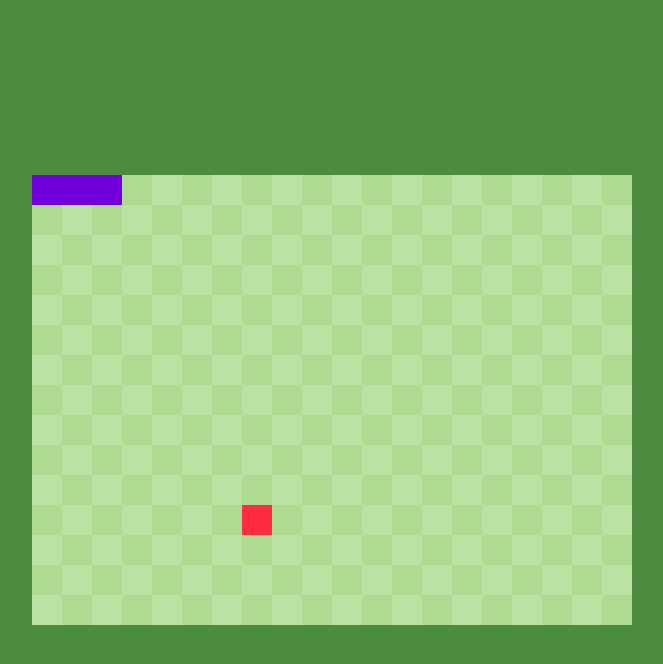
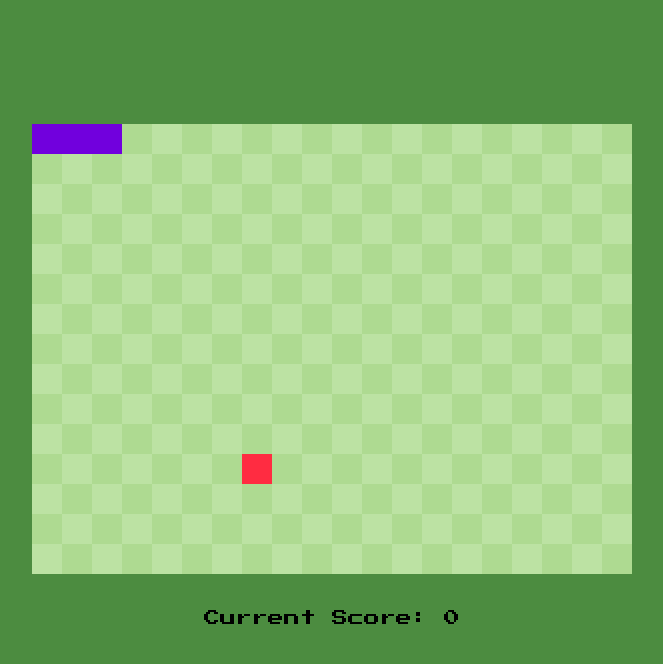
Before and after one commit to mgandeva/Snake, an Angular app: page / in a window 1280 px wide. Shown: the top 664 px of the page, without its empty margins (308-971 px from the left). Built offline with nearby package versions, Linux system fonts and the light colour scheme.

Commit message:
add score initial

```diff
--- a/src/app/app.component.html
+++ b/src/app/app.component.html
@@ -1,9 +1,16 @@
+<link
+  href="https://fonts.googleapis.com/css?family=Press Start 2P"
+  rel="stylesheet"
+/>
 <div class="container">
   <div class="cells">
     <div *ngFor="let column of columns">
       <div *ngFor="let row of rows">
         <div class="cell" [ngClass]="getCellClass(row, column)"></div>
-        </div>
+      </div>
     </div>
   </div>
+  <div class="scores">
+    <p>Current Score: {{ score }}</p>
+  </div>
 </div>
--- a/src/app/app.component.scss
+++ b/src/app/app.component.scss
@@ -1,6 +1,7 @@
 .container {
   height: 100%;
   display: flex;
+  flex-direction: column;
   justify-content: center;
   align-items: center;
   background-color: var(--dark-green);
@@ -32,3 +33,14 @@
 .empty-cell-middle {
   background-color: var(--light-green);
 }
+
+.scores {
+  margin-bottom: 15px;
+  padding: 20px;
+  display: flex;
+  flex-direction: column;
+  justify-content: space-between;
+  align-items: flex-start;
+  font-family: "Press Start 2P", cursive;
+  gap: 10px;
+}
--- a/src/app/app.component.ts
+++ b/src/app/app.component.ts
@@ -21,6 +21,7 @@ export class AppComponent implements OnInit {
 
   rows: number[] = [...Array(GRID_ROWS).keys()];
   columns: number[] = [...Array(GRID_COLUMNS).keys()];
+  score = 0;
 
   constructor(private snakeService: SnakeService) {}
 
@@ -68,6 +69,7 @@ export class AppComponent implements OnInit {
       snakeHead.column === this.food.cell.column
     ) {
       this.snake.grow();
+      this.score += 10;
       this.food.generateRandomFood(this.snake);
     }
   }
```
